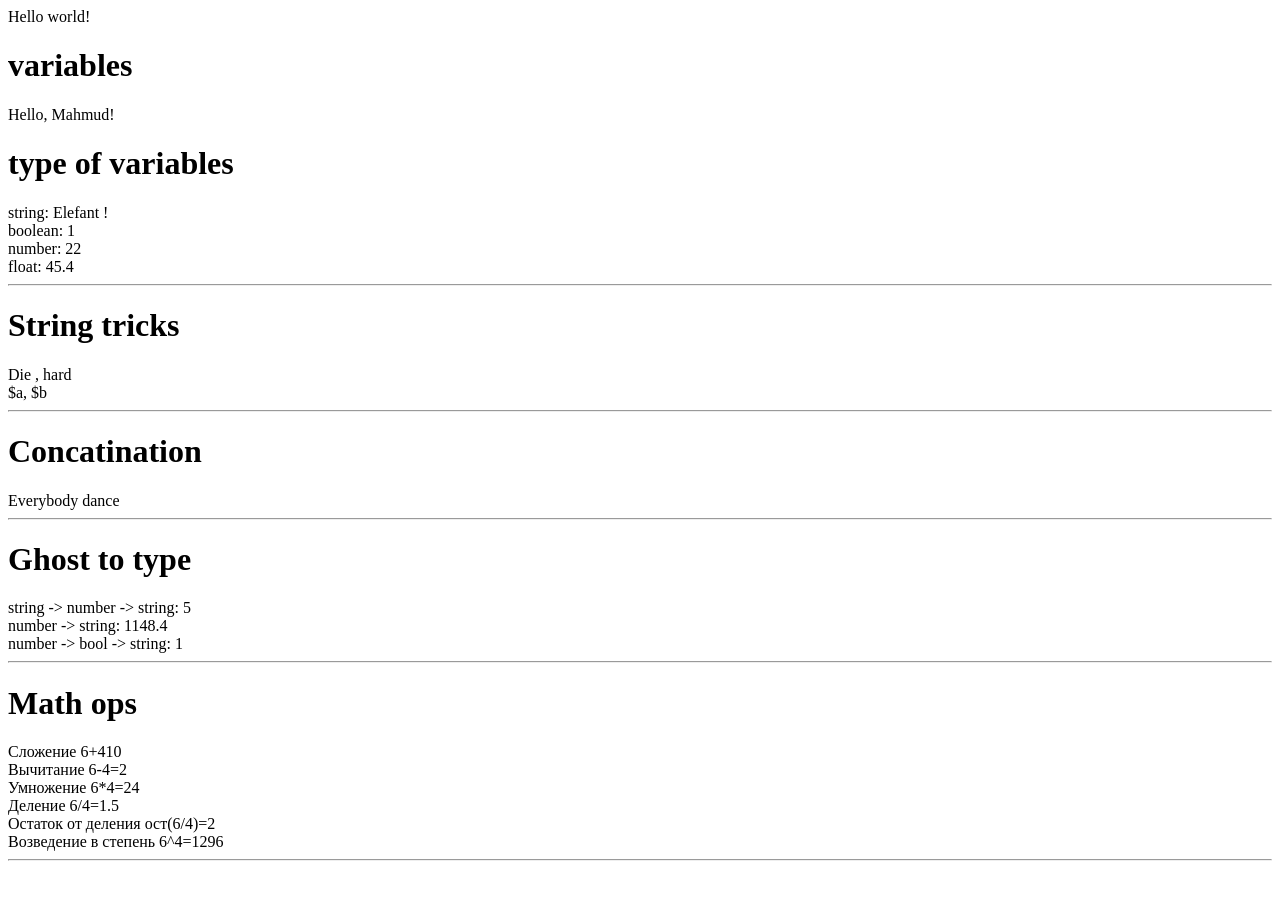
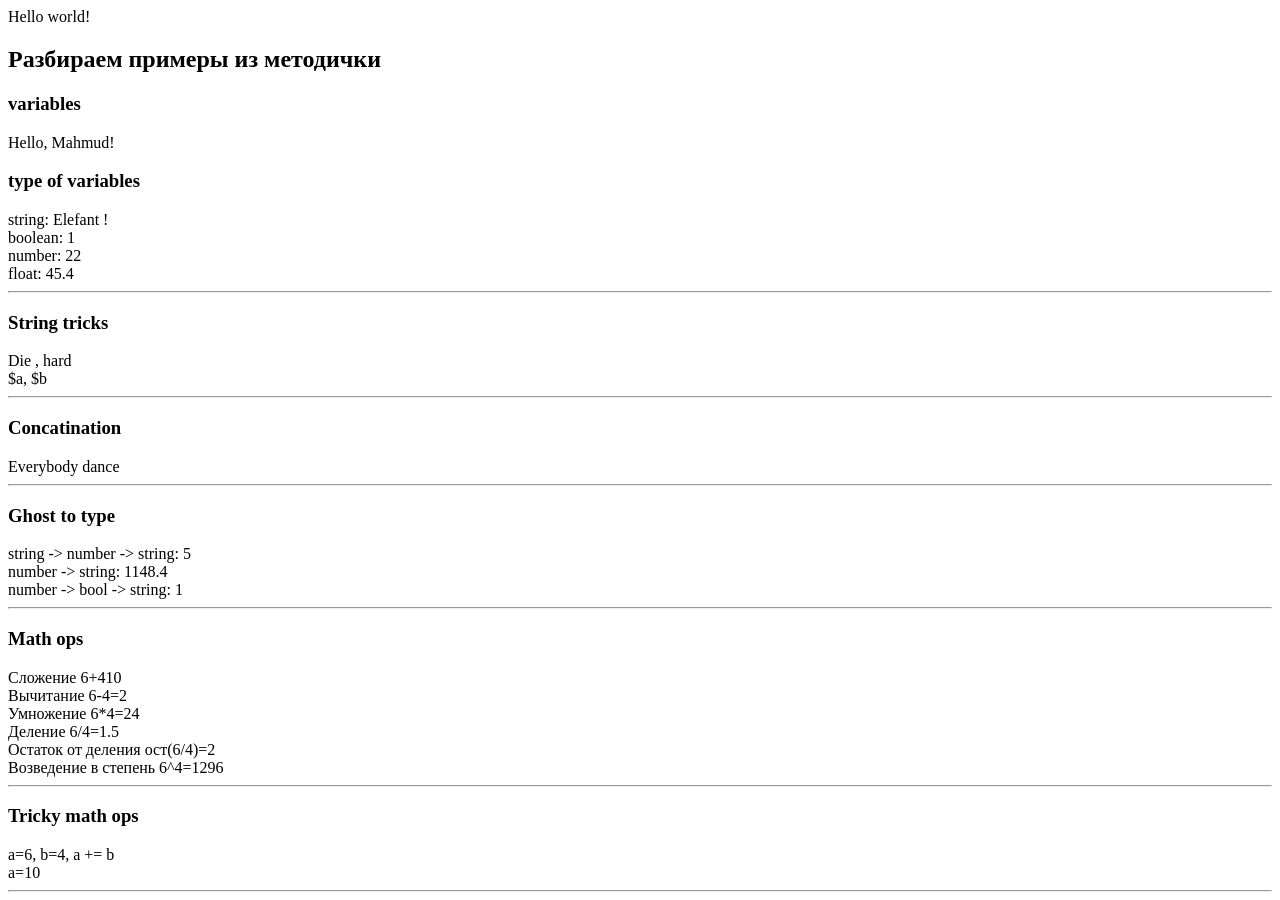
Before and after one commit to Evgeniy-Ruslanovich/php-educ1, a PHP site: page / in a window 1280 px wide. Before the commit the page ends 861 px from the top, so only its background shows below. Run offline with PHP 8.4, Linux system fonts and the light colour scheme.

Commit message:
Добавлены хитрые мат. операции. Заголовки заменены на более маленькие. (лучше бы это разбить на два коммита)

```diff
--- a/index.php
+++ b/index.php
@@ -1,25 +1,25 @@
 <?php
     echo "Hello world!";
-
 ?>
 
+<h2>Разбираем примеры из методички</h2>
+<?php
 
-<?php
     $name = "Mahmud";
-    echo "<h1>variables</h1>Hello, $name!";
+    echo "<h3>variables</h3>Hello, $name!";
 ?>
 <?php
     $a = "Elefant";
     $b = true;
     $c = 22;
     $d = 45.4;
-    echo "<h1> type of variables</h1>string: $a ! <br>";
+    echo "<h3> type of variables</h3>string: $a ! <br>";
     echo "boolean: $b <br>";
     echo "number: $c <br>";
     echo "float: $d <hr>";
 ?>
 <?php
-     echo "<h1>String tricks</h1>";
+     echo "<h3>String tricks</h3>";
     $a = 'Die ';
     $b = "hard";
     $c = "$a, $b";
@@ -28,14 +28,14 @@
     echo " $d  <hr>";
 ?>
 <?php
-     echo "<h1>Concatination</h1>";
+     echo "<h3>Concatination</h3>";
     $a = 'Everybody';
     $b = 'dance';
     $c = $a . " " . $b;
     echo " $c  <hr>";
 ?>
 <?php
-     echo "<h1>Ghost to type</h1>";
+     echo "<h3>Ghost to type</h3>";
     $a = (int)'05';
     $b = (string)1148.4;
     $c = (bool)-4;
@@ -44,7 +44,7 @@
     echo 'number -> bool -> string: ' . $c . '<hr>';
 ?>
 <?php
-    echo "<h1>Math ops</h1>";
+    echo "<h3>Math ops</h3>";
     $a = 6;
     $b = 4;
     echo 'Сложение 6+4' . ($a + $b) . '<br>';
@@ -53,4 +53,13 @@
     echo 'Деление 6/4=' . $a / $b . '<br>';
     echo 'Остаток от деления ост(6/4)=' . $a % $b . '<br>';
     echo 'Возведение в степень 6^4=' . pow($a, $b) . '<hr>';
+  //  echo 'Возведение в степень 6^4=' . $a ** $b . '<hr>';
 ?>
+<?php
+    echo "<h3>Tricky math ops</h3>";
+    $a = 6;
+    $b = 4;
+    $a += $b;
+    echo 'a=6, b=4, a += b <br>';
+    echo 'a=' . $a . '<hr>';
+?>
```
